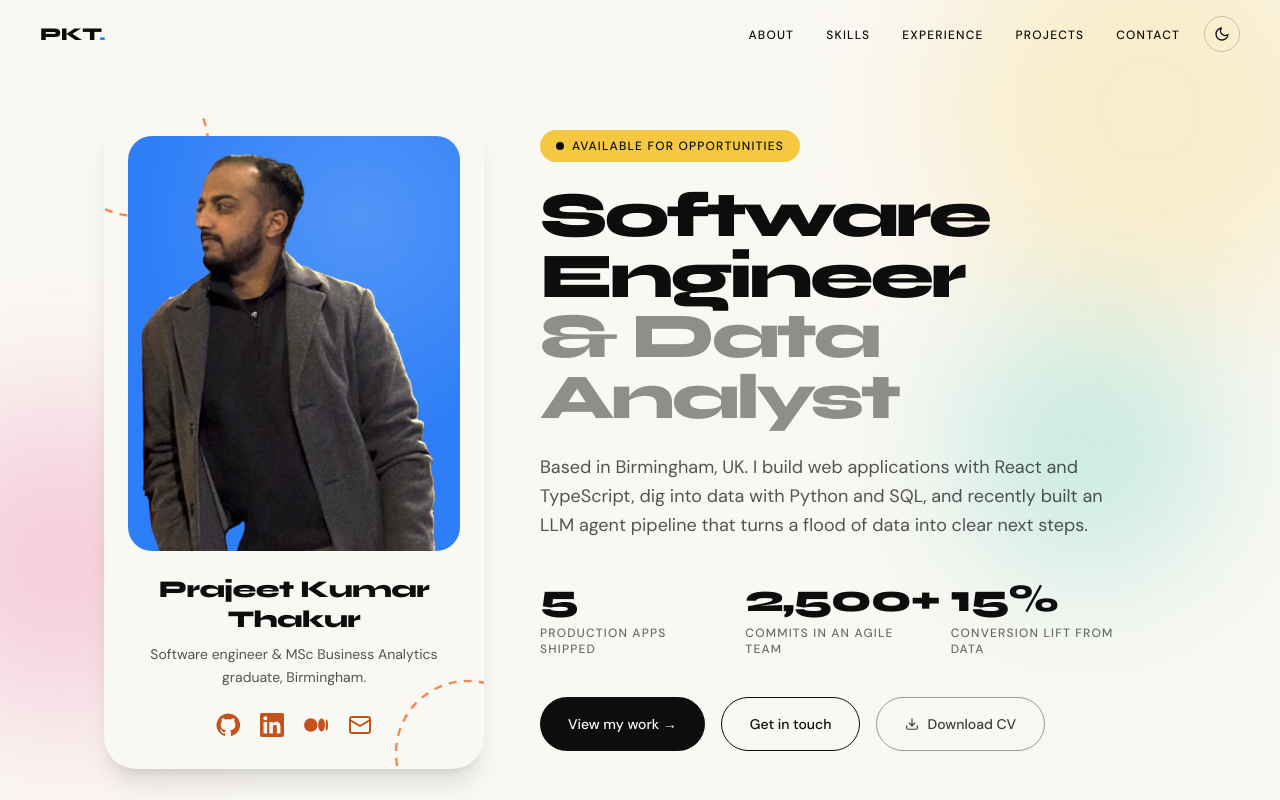
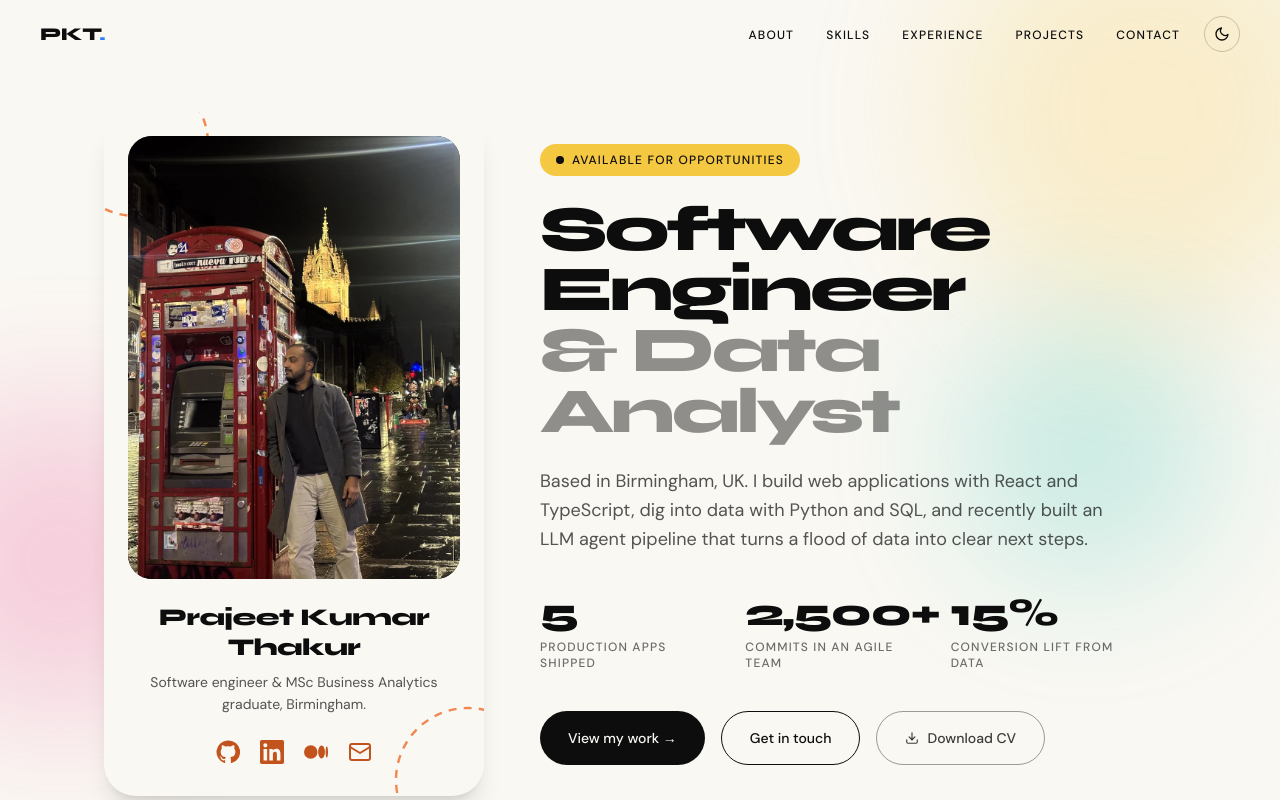
Before and after one commit to Prajeet7x/portfolio, a Next.js app: page / in a window 1280 px wide. Shown: the top 800 px of the page. Built offline with nearby package versions, Linux system fonts and the light colour scheme; no server answers.

Commit message:
Hero: use the original, unedited photo in a 3:4 panel
Co-Authored-By: Claude Opus 5.5 <noreply@anthropic.com>

```diff
--- a/src/components/Hero.tsx
+++ b/src/components/Hero.tsx
@@ -101,19 +101,14 @@ function ProfileCard() {
       </svg>
 
       {/* Photo panel */}
-      <div className="relative aspect-[4/5] rounded-3xl bg-brand-blue overflow-hidden">
-        <div
-          className="absolute inset-0 opacity-30"
-          style={{ background: "radial-gradient(circle at 70% 20%, rgba(255,255,255,0.6), transparent 55%)" }}
-          aria-hidden
-        />
+      <div className="relative aspect-[3/4] rounded-3xl bg-[#1a1a1a] overflow-hidden">
         <Image
-          src="/profile.webp"
-          alt="Prajeet Kumar Thakur"
+          src="/profile-photo.webp"
+          alt="Prajeet Kumar Thakur on the Royal Mile, Edinburgh"
           fill
           priority
           sizes="(min-width: 1024px) 332px, 90vw"
-          className="object-contain object-bottom"
+          className="object-cover"
         />
       </div>
 
```
Also changed, not shown: public/profile-photo.webp (added), public/profile.webp (deleted).
